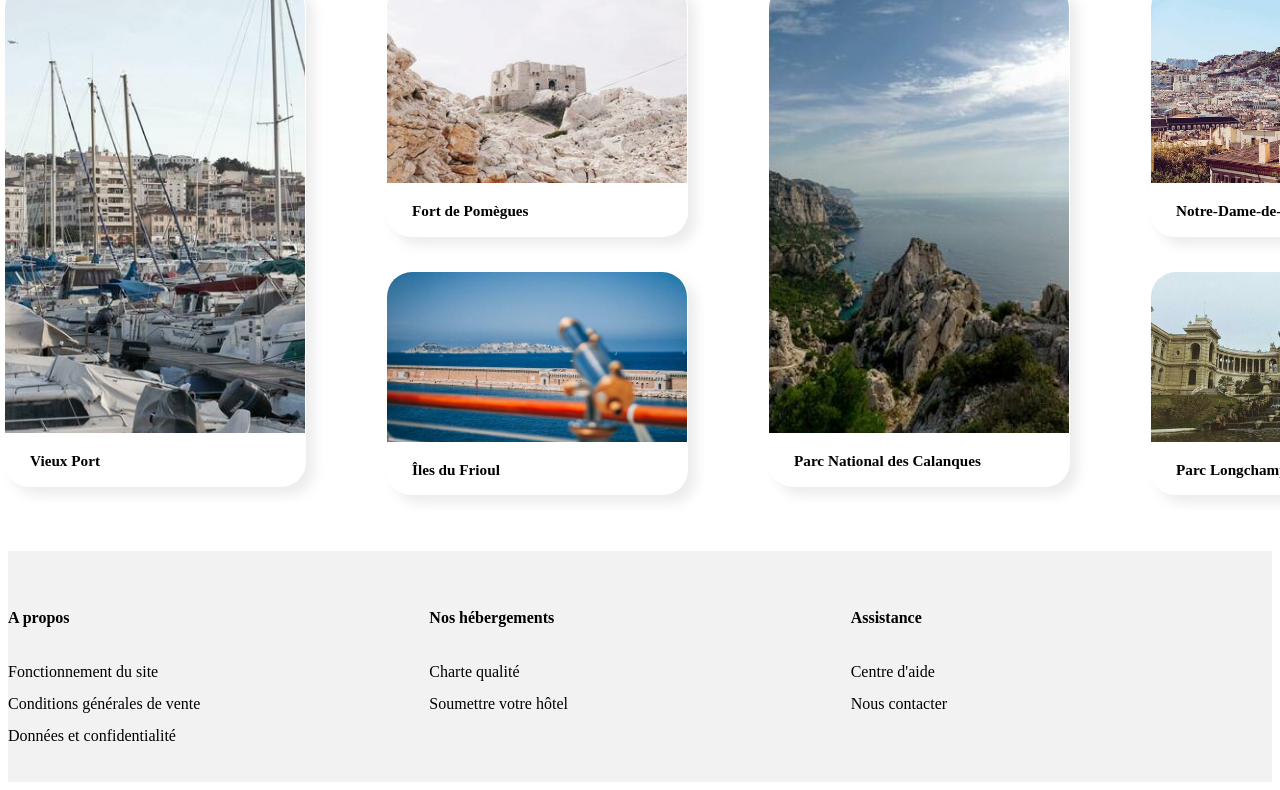
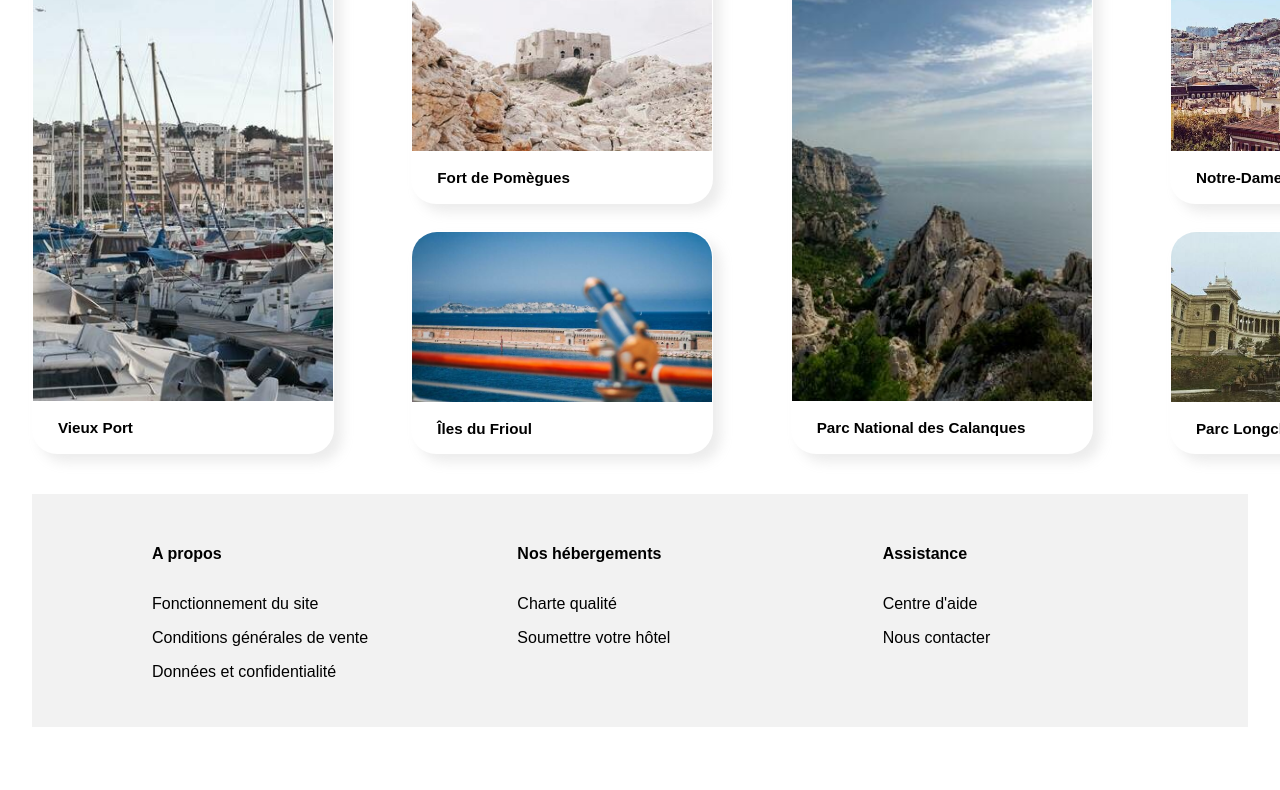
Before and after one commit to obcr/Bianciotto_02_19032021.github.io, a plain HTML site: page index.html in a window 1280 px wide. Shown: the part 1217-2007 px from the top of the page. After the commit the page ends 1944 px from the top, so only its background shows below. Drawn offline with Linux system fonts and the light colour scheme.

Commit message:
correction du code

```diff
--- a/index.html
+++ b/index.html
@@ -6,6 +6,9 @@
         <title>P2 bianciotto olivier</title>
         <link rel="stylesheet" href="style.css" />
         <script src="https://kit.fontawesome.com/65c05be77e.js" crossorigin="anonymous"></script>
+        <style>
+        @import url ('https://fonts.googleapis.com/css2? family = Raleway & display = swap');
+        </style>
     </head>
 
 <body>
@@ -39,7 +42,7 @@
 
 <!-- Section 1 -->
 
-        <section id="trouver_herbergement" style="padding: 15px;">
+        <section id="trouver_herbergement">
             <h3>Trouvez votre hébergement pour des vacances de rêve</h3>
                 <p>En plein centre ville ou en pleine nature</p>
 
@@ -78,7 +81,7 @@
                             <p><a href="#" class="nounderline">Animaux autorisès</a></p>
                     </div>
 
-            </div>
+                </div>
 
             <div id="information">
                 <div class="info">
@@ -237,67 +240,67 @@
     </div>
     <div id="main-visit">
       <div class="vieuxp">
-            <figure>
         <a href="#">
+            <div class="figure=">
                 <img src="img/reno-laithienne-QUgJhdY5Fyk-unsplash.jpg" alt="vieux port">
             <figcaption>
                 <h3> Vieux Port </h3>
             </figcaption>
+            </div>
         </a>
-            </figure>
     </div>
     <div class="pom-fri">
     <div class="pomegues">
-            <figure>
         <a href="#">
+            <div class="figure=">
                 <img src="img/paul-hermann-QFTrLdQIRhI-unsplash.jpg" alt="fort de pomegues">
             <figcaption>
                 <h3> Fort de Pomègues </h3>
             </figcaption>
+        </div>
         </a>
-            </figure>
     </div>
     <div class="frioul">
-            <figure>
         <a href="#">
+            <div class="figure=">
                 <img src="img/kevin-hikari-rV_Qd1l-VXg-unsplash.jpg" alt="iles du frioul">
             <figcaption>
                 <h3> Îles du Frioul </h3>
             </figcaption>
+        </div>
         </a>
-            </figure>
     </div>
     </div>
     <div class="calanques">
-            <figure>
         <a href="#">
+            <div class="figure=">
                 <img src="img/kilyan-sockalingum-NR8-cBCN3aI-unsplash.jpg" alt="parc national des calanques">
             <figcaption>
                 <h3> Parc National des Calanques </h3>
             </figcaption>
+        </div>
         </a>
-            </figure>
     </div>
     <div class="dame-long">
     <div class="dame">
-            <figure>
         <a href="#">
+            <div class="figure=">
                 <img src="img/florian-wehde-xW9e8gdotxI-unsplash.jpg" alt="notre dame de la garde">
             <figcaption>
                 <h3> Notre-Dame-de-la-Garde </h3>
             </figcaption>
+        </div>
         </a>
-            </figure>
     </div>
     <div class="longchamp">
-            <figure>
         <a href="#">
+            <div class="figure=">
                 <img src="img/lena-paulin-wH2-EJoDcV0-unsplash.jpg" alt="parc longchamp">
             <figcaption>
                 <h3> Parc Longchamp </h3>
              </figcaption>
+            </div>
         </a>
-            </figure>
     </div>
     </div>
     </div>
--- a/style.css
+++ b/style.css
@@ -1,166 +1,3 @@
-/* Font */
-
-@font-face {
-    font-family: 'Raleway Regular';
-    font-style: normal;
-    font-weight: normal;
-    src: local('Raleway Regular'), url('font/Raleway-Regular.woff') format('woff');
-    }
-
-
-    @font-face {
-    font-family: 'Raleway';
-    font-style: normal;
-    font-weight: normal;
-    src: local('Raleway'), url('font/Raleway-Regular.woff') format('woff');
-    }
-
-
-    @font-face {
-    font-family: 'Raleway Italic';
-    font-style: normal;
-    font-weight: normal;
-    src: local('Raleway Italic'), url('font/Raleway-Italic.woff') format('woff');
-    }
-
-
-    @font-face {
-    font-family: 'Raleway Thin';
-    font-style: normal;
-    font-weight: normal;
-    src: local('Raleway Thin'), url('font/Raleway-Thin.woff') format('woff');
-    }
-
-
-    @font-face {
-    font-family: 'Raleway Thin Italic';
-    font-style: normal;
-    font-weight: normal;
-    src: local('Raleway Thin Italic'), url('font/Raleway-ThinItalic.woff') format('woff');
-    }
-
-
-    @font-face {
-    font-family: 'Raleway ExtraLight';
-    font-style: normal;
-    font-weight: normal;
-    src: local('Raleway ExtraLight'), url('font/Raleway-ExtraLight.woff') format('woff');
-    }
-
-
-    @font-face {
-    font-family: 'Raleway ExtraLight Italic';
-    font-style: normal;
-    font-weight: normal;
-    src: local('Raleway ExtraLight Italic'), url('font/Raleway-ExtraLightItalic.woff') format('woff');
-    }
-
-
-    @font-face {
-    font-family: 'Raleway Light';
-    font-style: normal;
-    font-weight: normal;
-    src: local('Raleway Light'), url('font/Raleway-Light.woff') format('woff');
-    }
-
-
-    @font-face {
-    font-family: 'Raleway Light Italic';
-    font-style: normal;
-    font-weight: normal;
-    src: local('Raleway Light Italic'), url('font/Raleway-LightItalic.woff') format('woff');
-    }
-
-
-    @font-face {
-    font-family: 'Raleway Medium';
-    font-style: normal;
-    font-weight: normal;
-    src: local('Raleway Medium'), url('font/Raleway-Medium.woff') format('woff');
-    }
-
-
-    @font-face {
-    font-family: 'Raleway Medium Italic';
-    font-style: normal;
-    font-weight: normal;
-    src: local('Raleway Medium Italic'), url('font/Raleway-MediumItalic.woff') format('woff');
-    }
-
-
-    @font-face {
-    font-family: 'Raleway SemiBold';
-    font-style: normal;
-    font-weight: normal;
-    src: local('Raleway SemiBold'), url('font/Raleway-SemiBold.woff') format('woff');
-    }
-
-
-    @font-face {
-    font-family: 'Raleway SemiBold Italic';
-    font-style: normal;
-    font-weight: normal;
-    src: local('Raleway SemiBold Italic'), url('font/Raleway-SemiBoldItalic.woff') format('woff');
-    }
-
-
-    @font-face {
-    font-family: 'Raleway Bold';
-    font-style: normal;
-    font-weight: normal;
-    src: local('Raleway Bold'), url('font/Raleway-Bold.woff') format('woff');
-    }
-
-
-    @font-face {
-    font-family: 'Raleway Bold Italic';
-    font-style: normal;
-    font-weight: normal;
-    src: local('Raleway Bold Italic'), url('font/Raleway-BoldItalic.woff') format('woff');
-    }
-
-
-    @font-face {
-    font-family: 'Raleway ExtraBold';
-    font-style: normal;
-    font-weight: normal;
-    src: local('Raleway ExtraBold'), url('font/Raleway-ExtraBold.woff') format('woff');
-    }
-
-
-    @font-face {
-    font-family: 'Raleway ExtraBold Italic';
-    font-style: normal;
-    font-weight: normal;
-    src: local('Raleway ExtraBold Italic'), url('font/Raleway-ExtraBoldItalic.woff') format('woff');
-    }
-
-
-    @font-face {
-    font-family: 'Raleway Black';
-    font-style: normal;
-    font-weight: normal;
-    src: local('Raleway Black'), url('font/aleway-Black.woff') format('woff');
-    }
-
-
-    @font-face {
-    font-family: 'Raleway Black Italic';
-    font-style: normal;
-    font-weight: normal;
-    src: local('Raleway Black Italic'), url('font/Raleway-BlackItalic.woff') format('woff');
-    }
-
-    .font
-    {
-    font-family: 'Raleway-Regular';
-    }
-
-    p, h1, h2, h3, h4, h5, h6
-    {
-        font-family: 'Raleway-Regular';
-    }
-/* ------------------------------------------------------------------------------ */
 
 /* Font Awesome CSS*/
 
@@ -211,31 +48,42 @@
 	box-sizing: border-box;
 }
 
+body, html{
+    padding: 0;
+    margin: 0 1rem;
+    font-family: 'Raleway', sans-serif;
+}
+
 #bloc_page
 {
 width: 1440px;
+display: flexbox;
 margin: auto;
 }
 
 h3
 {
-    font-family: 'Raleway-Regular';
+    font-family: 'Raleway', sans-serif;
+}
+
+#trouver_herbergement h3{
+    font-size: 1.4rem;
 }
 
 .filtres
 {
-    font-family: 'Raleway-Regular';
+    font-family: 'Raleway', sans-serif;
 }
 
 .filtre p
 {
-    font-family: 'Raleway-Regular';
+    font-family: 'Raleway', sans-serif;
     font-weight: bold;
 }
 
 p
 {
-    font-family: 'Raleway-Regular';
+    font-family: 'Raleway', sans-serif;
 }
 
 /* ------------------------------------------------------------------------------ */
@@ -255,18 +103,19 @@ header
 .logo
 {
     display: flex;
-    align-items: flex-end;
+    margin-bottom: 11px;
 }
 
 ul
 {
     display: flex;
+    margin-top: 0px;
 }
 
 #navbar nav ul li
 {
     list-style-type: none;
-    padding: 20px;
+    padding: 35px;
 }
 
 li a
@@ -279,19 +128,18 @@ li a
 {
     display: flex;
     justify-content: flex-end;
-    align-items: center;
+    align-items: baseline;
 }
 
 #menu li
 {
-    font-family: 'Raleway-Regular';
+    font-family: 'Raleway', sans-serif;
 }
 
 .inscrire
 {
-    font-family: 'Raleway-Regular';
+    font-family: 'Raleway', sans-serif;
     font-weight: bold;
-    padding-top: 2.3px;
 }
 
 .inscrire a
@@ -429,7 +277,7 @@ input
     border: #F2F2F2 solid 2px;
     border-left: none;
     border-radius: 50px;
-    font-family: 'Raleway-Regular';
+    font-family: 'Raleway', sans-serif;
     font-weight: bold;
     cursor: pointer;
 }
@@ -499,7 +347,7 @@ input
     height: 23px;
     padding-top:  3px;
     text-align: center;
-    font-family: 'Raleway-Regular';
+    font-family: 'Raleway', sans-serif;
     font-size: 15px;
     margin: auto;
 }
@@ -515,7 +363,7 @@ input
 
 #herbergement_marseille
 {
-    font-family: 'Raleway-Regular';
+    font-family: 'Raleway', sans-serif;
 }
 
 /* ROOMS */
@@ -608,7 +456,7 @@ input
 
 .rooms h4
 {
-    font-family: 'Raleway-Regular';
+    font-family: 'Raleway', sans-serif;
 }
 
 .rooms figcaption p
@@ -642,7 +490,7 @@ input
 
 #plus_populaires
 {
-    font-family: 'Raleway-Regular';
+    font-family: 'Raleway', sans-serif;
 }
 
 /* Aside */
@@ -727,7 +575,7 @@ aside
 
 .aside, h4, h3
 {
-    font-family: 'Raleway-Regular';
+    font-family: 'Raleway', sans-serif;
 }
 
 .aside figure
@@ -751,20 +599,21 @@ aside
 
 #activite_marseille
 {
-    font-family: 'Raleway-Regular';
+    font-family: 'Raleway', sans-serif;
 }
 
 #activities
 {
-    display: flex;
+    width: auto;
     flex-direction: column;
-    justify-content: space-between;
+    justify-content: space-evenly;
+    margin: auto;
 }
 
 #main-visit
 {
 display: flex;
-justify-content: center;
+justify-content: space-between;
 }
 
 #main-visit img
@@ -786,6 +635,16 @@ height: 450px;
 height: 200px;
 }
 
+.pomegues
+{
+    margin-bottom: 1.7rem;
+}
+
+.dame
+{
+    margin-bottom: 1.7rem;
+}
+
 .frioul img, .longchamp img
 {
 height: 170px;
@@ -799,7 +658,7 @@ color: black;
 font-size: small;
 }
 
-.vieuxp figure, .calanques figure, .pomegues figure, .frioul figure, .dame figure, .longchamp figure
+.vieuxp, .calanques, .pomegues, .frioul, .dame, .longchamp
 {
 box-shadow: 8px 8px 12px #aaaaaa38;
 border: 1px solid transparent;
@@ -838,8 +697,8 @@ padding-left: 50px;
 {
     display: flex;
     justify-content: space-around;
-    width: 1440px;
-    margin: auto;
+    width: 100%;
+    margin-left: 7.5rem;
 }
 
 .footer
@@ -848,26 +707,27 @@ padding-left: 50px;
     flex-direction: column;
     padding:30px 30px 30px 0px;
     width: 50%;
-    line-height: 2;
 }
 
 .footer a
 {
     text-decoration: none;
-    font-family: 'Raleway-Regular';
+    margin-bottom: 1rem;
+    font-family: 'Raleway', sans-serif;
     color: black;
 }
 
 .footer a:visited
 {
     text-decoration: none;
-    font-family: 'Raleway-Regular';
+    font-family: 'Raleway', sans-serif;
     color: black;
 }
 
 .footer h4
 {
-    font-family: 'Raleway-Regular';
+    margin-bottom: 2rem;
+    font-family: 'Raleway', sans-serif;
     font-weight: bold;
 }
 
@@ -1280,6 +1140,11 @@ padding-left: 50px;
     {
             margin-right: 25px;
     }
+#trouver_herbergement h4{
+    font-size: 1.7rem;
+}
+
+
 
 /* ---------------------------------------------------------- Search ------------ */
 
@@ -1352,7 +1217,7 @@ padding-left: 50px;
     aside
     {
         order: -1;
-        padding: 0;
+        padding-right: 12px;
         border-radius: 0;
         margin: 0;
         width: 100%;
@@ -1380,6 +1245,7 @@ padding-left: 50px;
         background: none;
         height: auto;
         width: 100%;
+        padding-right: 38px;
     }
 
     #main-rooms
@@ -1431,6 +1297,7 @@ padding-left: 50px;
         display: flex;
         flex-direction: column;
         justify-content: space-between;
+        padding-right: 22px;
     }
 
     .activities
@@ -1470,10 +1337,7 @@ padding-left: 50px;
     .bloc_footer
     {
         flex-direction: column;
-        margin-left: 15px;
-        margin-right: 0px;
-        margin-top: 0px;
-        margin-bottom: 0px;
+        margin-left: 2.5rem;
     }
     .footer{
         padding: 0%;
```
Lines whose indentation alone changed are shown as unchanged.
